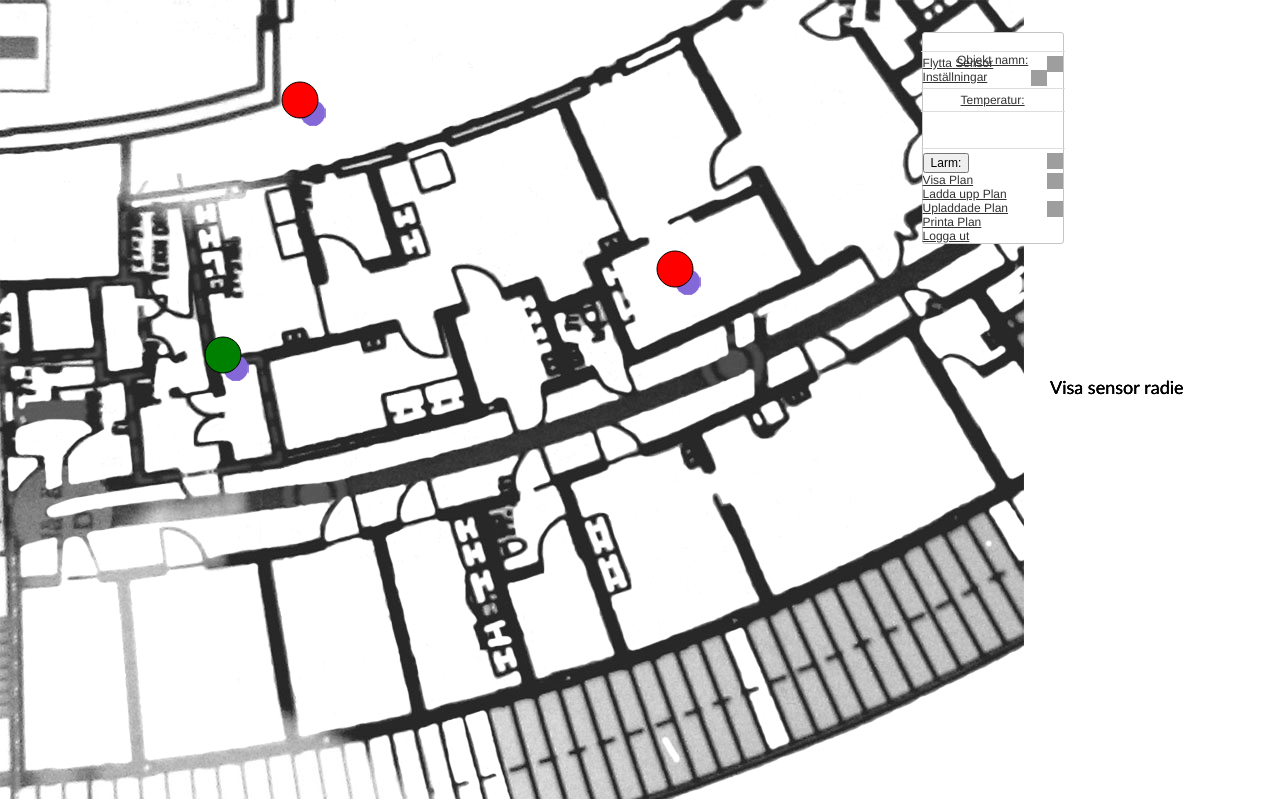
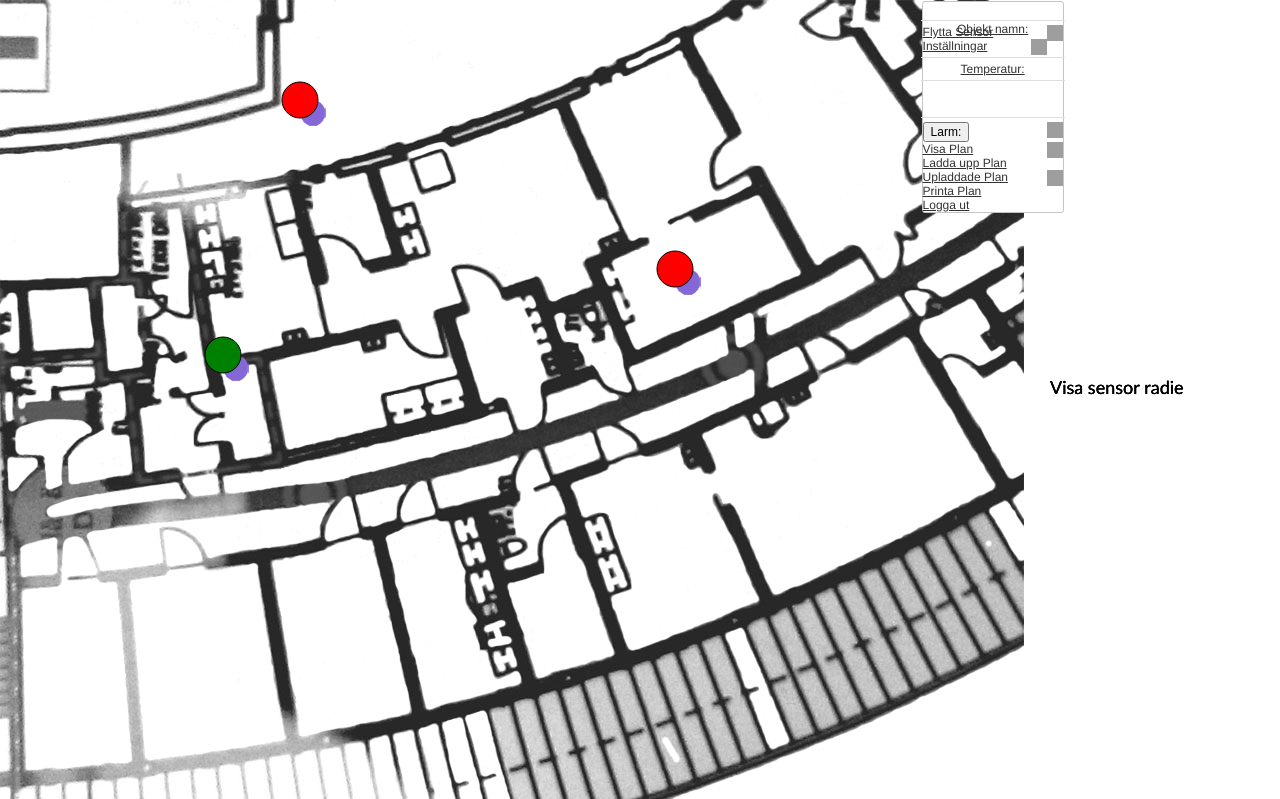
Before and after one commit to VVTinho/Plan, a PHP site: page /planen.php in a window 1280 px wide; the page is wider, and only the part inside the window is pictured. Shown: the top 799 px of that part. Run offline with PHP 8.4, Linux system fonts and the light colour scheme; some libraries are stand-ins or nearby versions; grey boxes are pictures that could not be loaded.

Commit message:
styles.css code changes

```diff
--- a/styles.css
+++ b/styles.css
@@ -117,7 +117,7 @@ canvas {
 #menu {
     left: 72%;
     position: absolute;
-    top: 4%;
+    top: 1px;
 }
 
 .ui-menu .ui-menu-divider {
```
